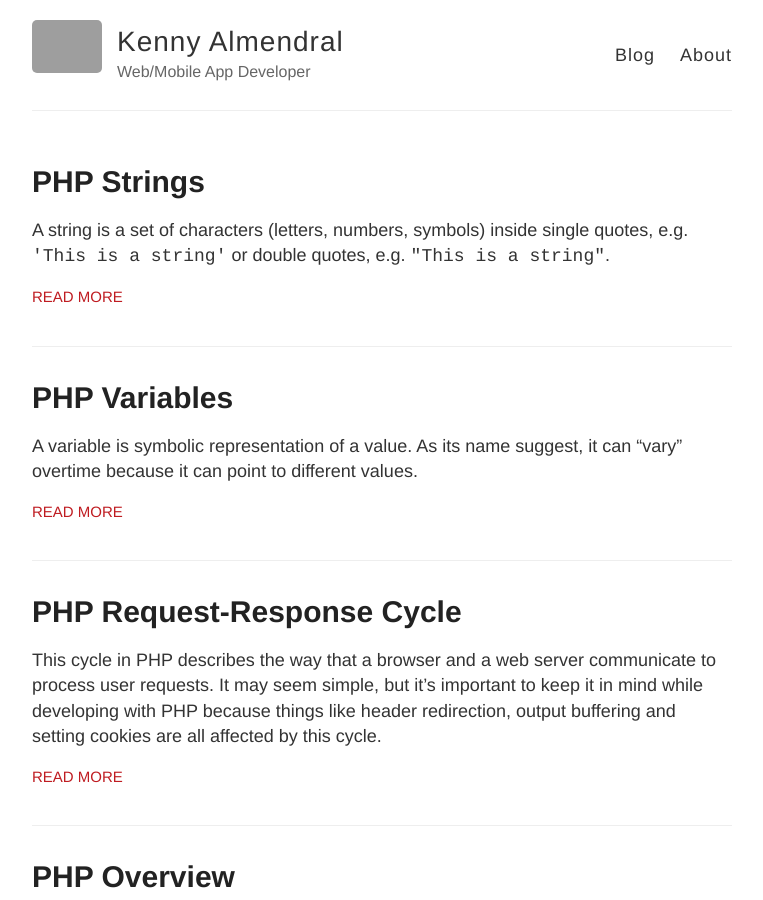
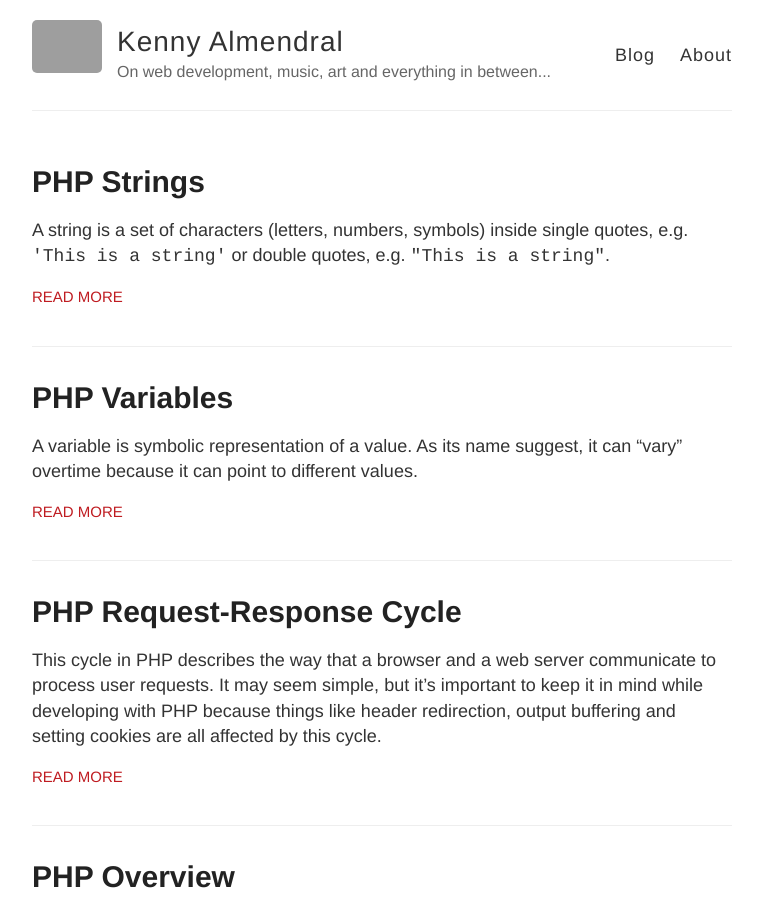
Before and after one commit to kennyalmendral/kennyalmendral.github.io, a Jekyll site: the page built from index.html, in a window 1280 px wide and 900 px high. Shown: the whole window, without its empty margins (258-1021 px from the left). Built offline with Jekyll 4.4.1, drawn with Linux system fonts in a browser that asks for light colours; grey boxes are pictures that could not be loaded.

Commit message:
Update _config.yml

```diff
--- a/_config.yml
+++ b/_config.yml
@@ -6,7 +6,7 @@
 name: Kenny Almendral
 
 # Short bio or description (displayed in the header)
-description: Web/Mobile App Developer
+description: On web development, music, art and everything in between...
 
 # URL of your avatar or profile pic (you could use your GitHub profile pic)
 avatar: https://raw.githubusercontent.com/barryclark/jekyll-now/master/images/jekyll-logo.png
@@ -28,7 +28,7 @@ footer-links:
   rss: https://kennyalmendral.github.io/feed.xml
   twitter:
   stackoverflow: # your stackoverflow profile, e.g. "users/50476/bart-kiers"
-  youtube:
+  youtube: KennyAlmendral
   googleplus: # anything in your profile username that comes after plus.google.com/
 
 
```
